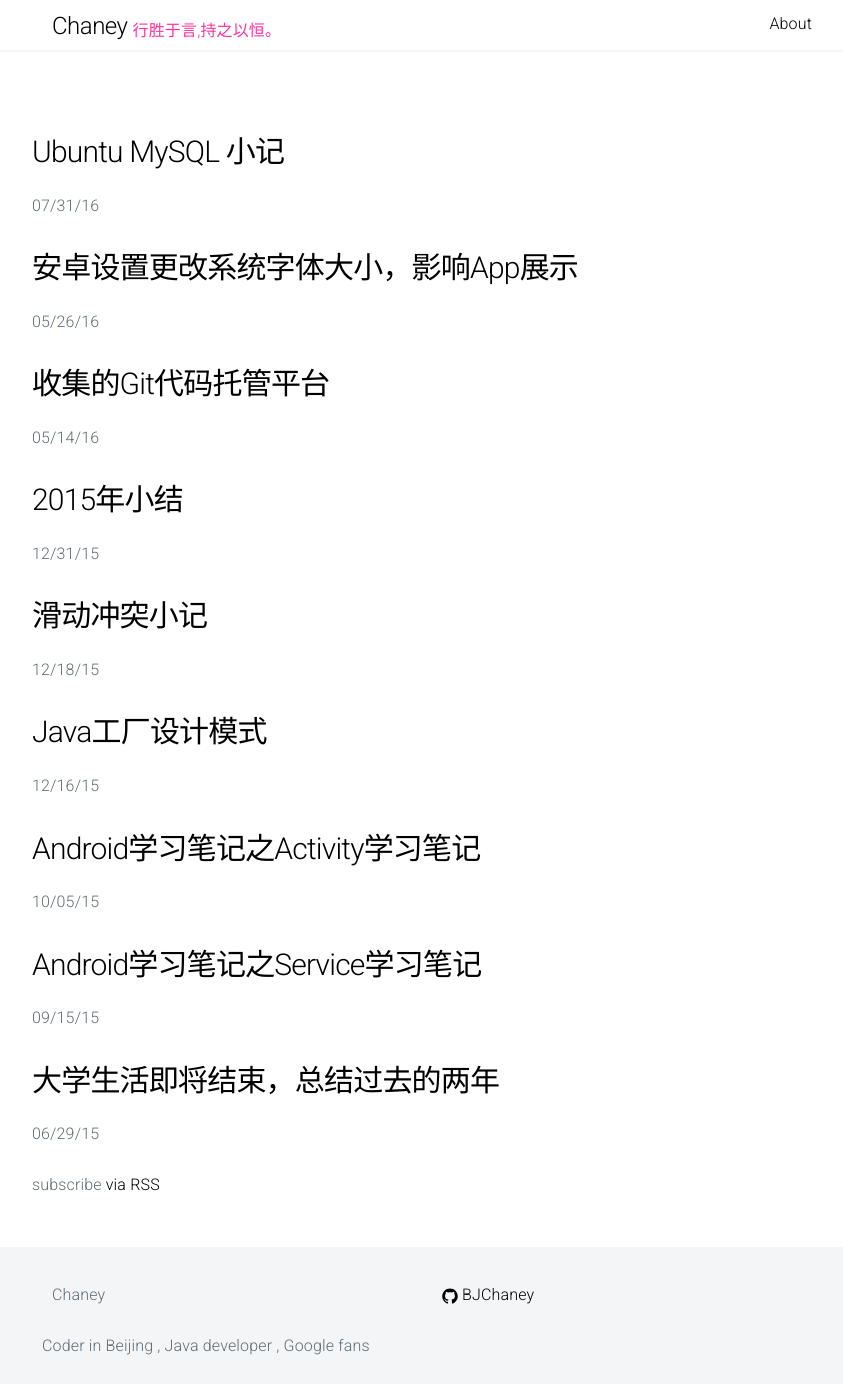
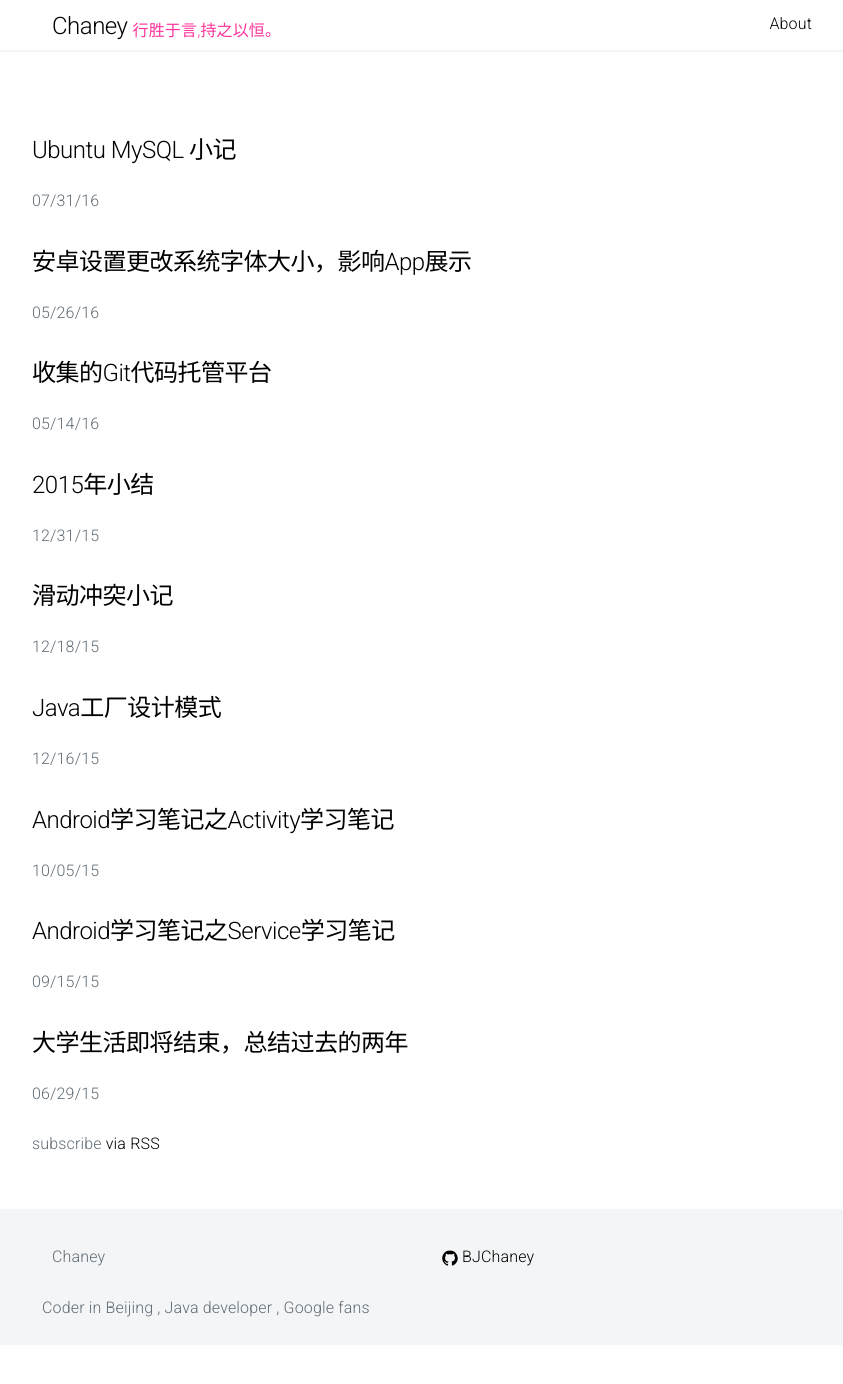
Before and after one commit to BJChaney/BJChaney.github.io, a Jekyll site: the page built from index.html, in a window 1280 px wide and 1384 px high. Shown: the whole window, without its empty margins (208-1051 px from the left). Built offline with Jekyll 4.4.1, drawn with Linux system fonts in a browser that asks for light colours.

Commit message:
css update

```diff
--- a/css/main.scss
+++ b/css/main.scss
@@ -97,10 +97,11 @@
 
 .page-content {
 	margin: 0 auto;
-	width: 800px;
-
+	width: 100%;
+	padding: 0 2rem;
 	.wrapper {
-		margin-top: 5.2rem;
+		margin: 5.2rem auto;
+		width: 800px;
 	}
 }
 
--- a/index.html
+++ b/index.html
@@ -7,9 +7,9 @@
   <ul class="post-list">
     {% for post in site.posts %}
       <li>
-      <h4>
+      <h5>
           <a class="post-link" href="{{ post.url | prepend: site.baseurl }}">{{ post.title }}</a>
-        </h4>
+        </h5>
         <span class="post-meta">{{ post.date | date: "%D" }}</span>
       </li>
     {% endfor %}
```
Also changed, not shown: 2 other files.
